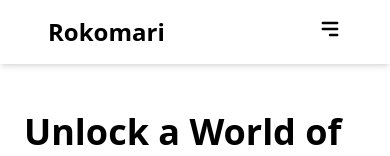
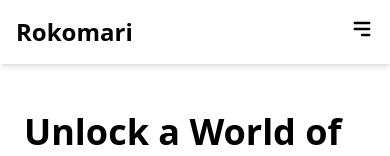
Before and after one commit to shakilcse12/rokomari-book-shop, a React (Create React App) app: page / in a window 390 px wide. Shown: the top 156 px of the page. Built offline with nearby package versions, Linux system fonts and the light colour scheme; no server answers.

Commit message:
slider image changed

```diff
--- a/src/components/NavBar.jsx
+++ b/src/components/NavBar.jsx
@@ -12,7 +12,7 @@
 
   return (
     <nav className="bg-white p-4 shadow-md z-10">
-      <div className="container mx-auto flex justify-between items-center px-8">
+      <div className="container mx-auto flex justify-between items-center lg:px-8">
 
       <NavLink to={ROUTES.HOME} className="text-2xl font-bold">
           Rokomari
@@ -63,7 +63,7 @@
         </ul>
 
 
-        <div className={`lg:flex space-x-4 ${isOpen ? 'block' : 'hidden'} lg:block mt-4 lg:mt-0`}>
+        <div className={`lg:flex lg:space-x-4 ${isOpen ? 'block' : 'hidden'} lg:block mt-4 lg:mt-0`}>
           <button className="mr-4 px-4 py-2 bg-blue-500 text-white rounded">Buy Book</button>
           <button className="px-4 py-2 bg-gray-500 text-white rounded">Sign In</button>
         </div>
--- a/src/pages/HomePage.jsx
+++ b/src/pages/HomePage.jsx
@@ -1,9 +1,9 @@
 import React, {useRef} from "react";
 import { Carousel } from "react-responsive-carousel";
 import "react-responsive-carousel/lib/styles/carousel.min.css";
-import bookImage1 from "../assets/book1.jpeg";
-import bookImage2 from "../assets/book2.jpeg";
-import bookImage3 from "../assets/book1.jpeg";
+import bookImage1 from "../assets/book2.jpeg";
+import bookImage2 from "../assets/book4.jpeg";
+import bookImage3 from "../assets/book3.jpeg";
 import Books from "../components/Books.jsx";
 
 const HomePage = () => {
```
Also changed, not shown: src/assets/book3.jpeg (added), src/assets/book4.jpeg (added).
